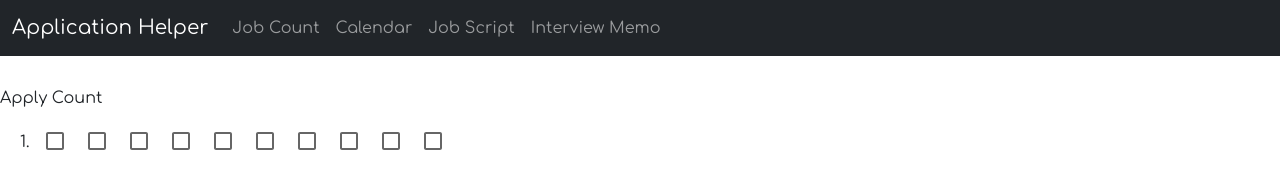
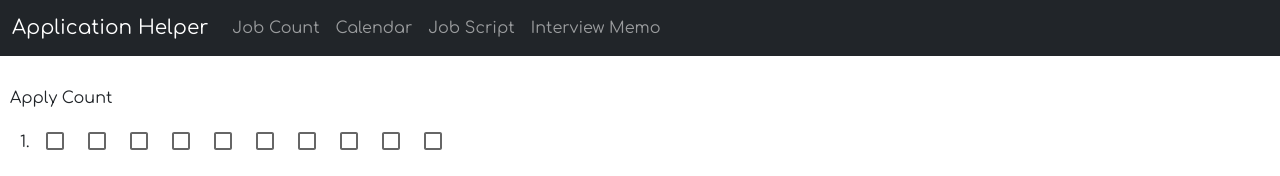
Before and after one commit to jbkim0547/application-countingapp, a React (Create React App) app: page /count in a window 1280 px wide. Shown: the top 176 px of the page. Built offline with nearby package versions, Linux system fonts and the light colour scheme.

Commit message:
application count location fix

```diff
--- a/src/ApplicationCount/Count.css
+++ b/src/ApplicationCount/Count.css
@@ -6,3 +6,7 @@
 .float-container {
     padding: 20px;
 }
+
+.applicationCount{
+    margin-left: 10px;
+}
--- a/src/ApplicationCount/Count.js
+++ b/src/ApplicationCount/Count.js
@@ -14,7 +14,7 @@ function Count({ checked, setChecked }) {
   };
   return (
     <React.Fragment>
-      <div Style="margin-top:30px;">Apply Count</div>
+      <div className= "applicationCount"Style="margin-top:30px;">Apply Count</div>
       <div
         Style="margin-top:-10px"
         id="checkBox-container"
```
